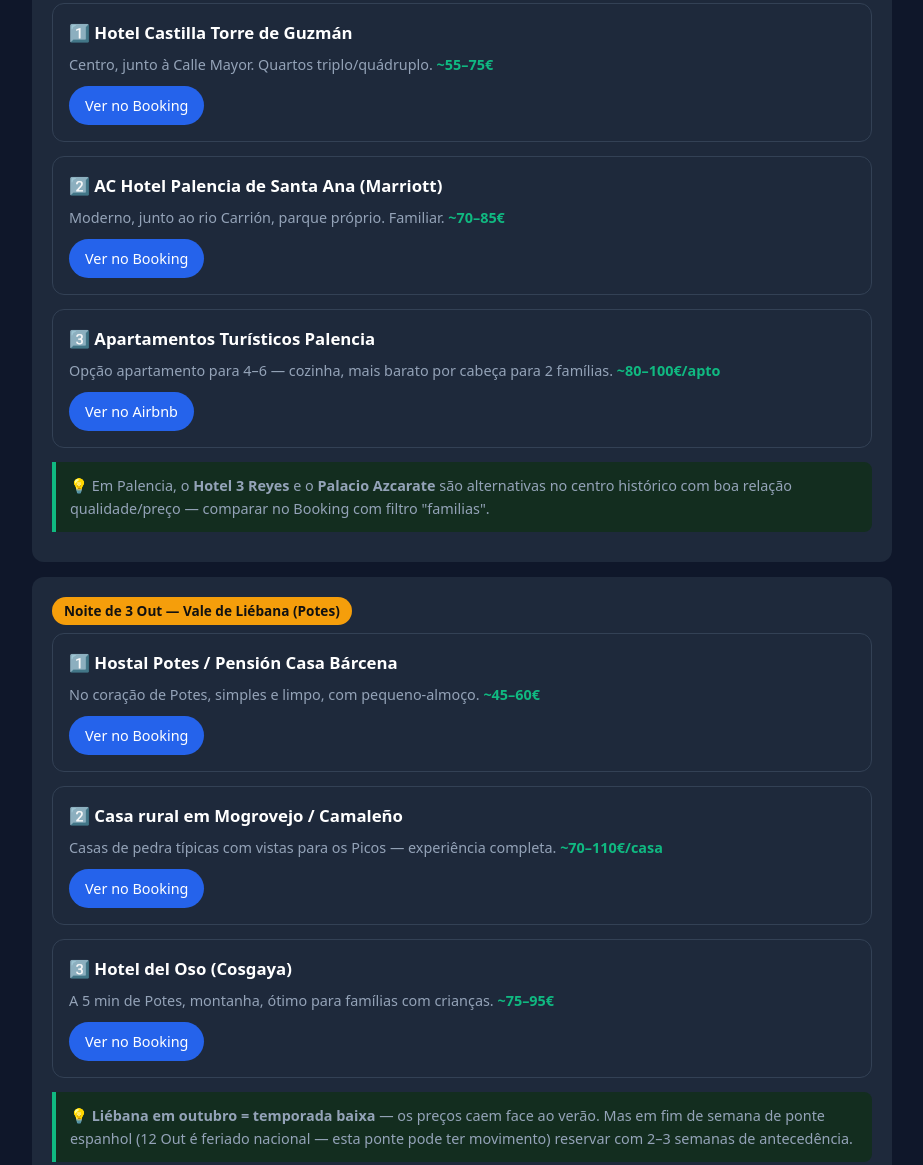
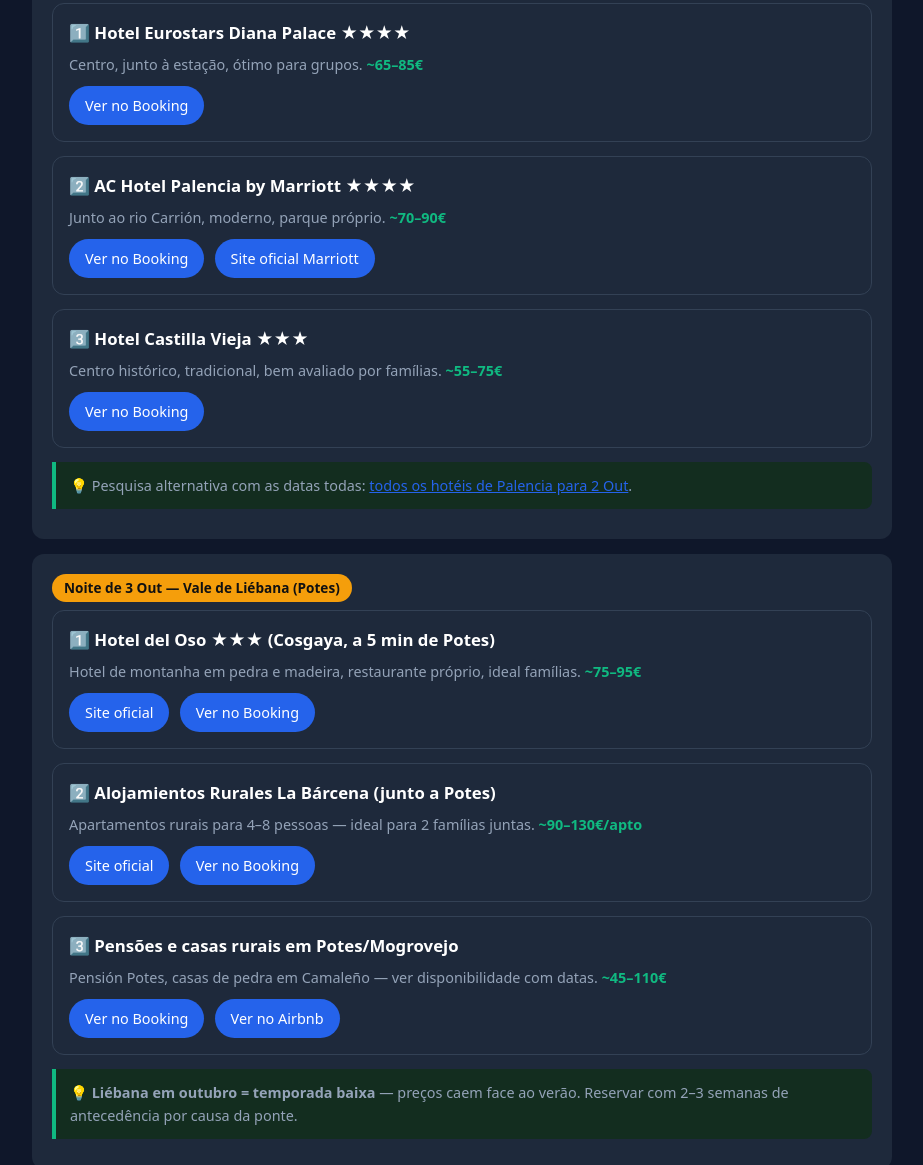
Before and after one commit to amilcarantunes/picos2026, a plain HTML site: page index.html in a window 1280 px wide. Shown: the part 3600-4765 px from the top of the page, without its empty margins (178-1101 px from the left). Drawn offline with nearby package versions, Linux system fonts and the light colour scheme.

Commit message:
fix: links Booking apontam para hotéis específicos verificados; removido Palacio Azcarate (era Ezcaray, não Palencia)

```diff
--- a/index.html
+++ b/index.html
@@ -147,61 +147,65 @@
   <div class="card">
     <span class="dia">Noite de 2 Out — Palencia</span>
     <div class="estadia">
-      <h4>1️⃣ Hotel Castilla Torre de Guzmán</h4>
-      <p>Centro, junto à Calle Mayor. Quartos triplo/quádruplo. <span class="preco">~55–75€</span></p>
-      <a class="btn" href="https://www.booking.com/searchresults.pt-pt.html?ss=Palencia&checkin=2026-10-02&checkout=2026-10-03&group_adults=3&no_rooms=1" target="_blank">Ver no Booking</a>
+      <h4>1️⃣ Hotel Eurostars Diana Palace ★★★★</h4>
+      <p>Centro, junto à estação, ótimo para grupos. <span class="preco">~65–85€</span></p>
+      <a class="btn" href="https://www.booking.com/searchresults.pt-pt.html?ss=Eurostars+Diana+Palace+Palencia&checkin=2026-10-02&checkout=2026-10-03&group_adults=2&no_rooms=1" target="_blank">Ver no Booking</a>
     </div>
     <div class="estadia">
-      <h4>2️⃣ AC Hotel Palencia de Santa Ana (Marriott)</h4>
-      <p>Moderno, junto ao rio Carrión, parque próprio. Familiar. <span class="preco">~70–85€</span></p>
-      <a class="btn" href="https://www.booking.com/searchresults.pt-pt.html?ss=Palencia&checkin=2026-10-02&checkout=2026-10-03" target="_blank">Ver no Booking</a>
+      <h4>2️⃣ AC Hotel Palencia by Marriott ★★★★</h4>
+      <p>Junto ao rio Carrión, moderno, parque próprio. <span class="preco">~70–90€</span></p>
+      <a class="btn" href="https://www.booking.com/searchresults.pt-pt.html?ss=AC+Hotel+Palencia&checkin=2026-10-02&checkout=2026-10-03" target="_blank">Ver no Booking</a>
+      <a class="btn" href="https://www.marriott.com/en-us/hotels/vllpa-ac-hotel-palencia/overview/" target="_blank">Site oficial Marriott</a>
     </div>
     <div class="estadia">
-      <h4>3️⃣ Apartamentos Turísticos Palencia</h4>
-      <p>Opção apartamento para 4–6 — cozinha, mais barato por cabeça para 2 famílias. <span class="preco">~80–100€/apto</span></p>
-      <a class="btn" href="https://www.airbnb.pt/s/Palencia/homes?checkin=2026-10-02&checkout=2026-10-03" target="_blank">Ver no Airbnb</a>
+      <h4>3️⃣ Hotel Castilla Vieja ★★★</h4>
+      <p>Centro histórico, tradicional, bem avaliado por famílias. <span class="preco">~55–75€</span></p>
+      <a class="btn" href="https://www.booking.com/searchresults.pt-pt.html?ss=Hotel+Castilla+Vieja+Palencia&checkin=2026-10-02&checkout=2026-10-03" target="_blank">Ver no Booking</a>
     </div>
-    <div class="dica">💡 Em Palencia, o <b>Hotel 3 Reyes</b> e o <b>Palacio Azcarate</b> são alternativas no centro histórico com boa relação qualidade/preço — comparar no Booking com filtro "familias".</div>
+    <div class="dica">💡 Pesquisa alternativa com as datas todas: <a href="https://www.booking.com/searchresults.pt-pt.html?ss=Palencia&checkin=2026-10-02&checkout=2026-10-03&group_adults=2&no_rooms=2" target="_blank">todos os hotéis de Palencia para 2 Out</a>.</div>
   </div>
 
   <div class="card">
     <span class="dia">Noite de 3 Out — Vale de Liébana (Potes)</span>
     <div class="estadia">
-      <h4>1️⃣ Hostal Potes / Pensión Casa Bárcena</h4>
-      <p>No coração de Potes, simples e limpo, com pequeno-almoço. <span class="preco">~45–60€</span></p>
-      <a class="btn" href="https://www.booking.com/searchresults.pt-pt.html?ss=Potes&checkin=2026-10-03&checkout=2026-10-04" target="_blank">Ver no Booking</a>
+      <h4>1️⃣ Hotel del Oso ★★★ (Cosgaya, a 5 min de Potes)</h4>
+      <p>Hotel de montanha em pedra e madeira, restaurante próprio, ideal famílias. <span class="preco">~75–95€</span></p>
+      <a class="btn" href="https://hoteldeloso.es/en/hotel-del-oso/" target="_blank">Site oficial</a>
+      <a class="btn" href="https://www.booking.com/searchresults.pt-pt.html?ss=Hotel+del+Oso+Cosgaya&checkin=2026-10-03&checkout=2026-10-04" target="_blank">Ver no Booking</a>
     </div>
     <div class="estadia">
-      <h4>2️⃣ Casa rural em Mogrovejo / Camaleño</h4>
-      <p>Casas de pedra típicas com vistas para os Picos — experiência completa. <span class="preco">~70–110€/casa</span></p>
-      <a class="btn" href="https://www.booking.com/searchresults.pt-pt.html?ss=Mogrovejo&checkin=2026-10-03&checkout=2026-10-04" target="_blank">Ver no Booking</a>
+      <h4>2️⃣ Alojamientos Rurales La Bárcena (junto a Potes)</h4>
+      <p>Apartamentos rurais para 4–8 pessoas — ideal para 2 famílias juntas. <span class="preco">~90–130€/apto</span></p>
+      <a class="btn" href="https://labarcena.com/Apartamentos/" target="_blank">Site oficial</a>
+      <a class="btn" href="https://www.booking.com/searchresults.pt-pt.html?ss=La+B%C3%A1rcena+Potes&checkin=2026-10-03&checkout=2026-10-04" target="_blank">Ver no Booking</a>
     </div>
     <div class="estadia">
-      <h4>3️⃣ Hotel del Oso (Cosgaya)</h4>
-      <p>A 5 min de Potes, montanha, ótimo para famílias com crianças. <span class="preco">~75–95€</span></p>
-      <a class="btn" href="https://www.booking.com/searchresults.pt-pt.html?ss=Valle+de+Camale%C3%B1o&checkin=2026-10-03&checkout=2026-10-04" target="_blank">Ver no Booking</a>
+      <h4>3️⃣ Pensões e casas rurais em Potes/Mogrovejo</h4>
+      <p>Pensión Potes, casas de pedra em Camaleño — ver disponibilidade com datas. <span class="preco">~45–110€</span></p>
+      <a class="btn" href="https://www.booking.com/searchresults.pt-pt.html?ss=Potes&checkin=2026-10-03&checkout=2026-10-04&group_adults=2&no_rooms=1" target="_blank">Ver no Booking</a>
+      <a class="btn" href="https://www.airbnb.pt/s/Potes--Cantabria/homes?checkin=2026-10-03&checkout=2026-10-04" target="_blank">Ver no Airbnb</a>
     </div>
-    <div class="dica">💡 <b>Liébana em outubro = temporada baixa</b> — os preços caem face ao verão. Mas em fim de semana de ponte espanhol (12 Out é feriado nacional — esta ponte pode ter movimento) reservar com 2–3 semanas de antecedência.</div>
+    <div class="dica">💡 <b>Liébana em outubro = temporada baixa</b> — preços caem face ao verão. Reservar com 2–3 semanas de antecedência por causa da ponte.</div>
   </div>
 
   <div class="card">
     <span class="dia">Noite de 4 Out — Zona Cabárceno / Santander</span>
     <div class="estadia">
-      <h4>1️⃣ Pensión/hostais em Penagos ou Villacarriedo</h4>
-      <p>A 5–15 min da porta do parque de manhã. Mais barato que Santander. <span class="preco">~50–70€</span></p>
-      <a class="btn" href="https://www.booking.com/searchresults.pt-pt.html?ss=Penagos&checkin=2026-10-04&checkout=2026-10-05" target="_blank">Ver no Booking</a>
+      <h4>1️⃣ Posada Cabárceno (Penagos, junto ao parque)</h4>
+      <p>Casa típica com jardim e estacionamento, a 5 min da entrada do parque. <span class="preco">~55–75€</span></p>
+      <a class="btn" href="https://www.booking.com/searchresults.pt-pt.html?ss=Posada+Cab%C3%A1rceno+Penagos&checkin=2026-10-04&checkout=2026-10-05" target="_blank">Ver no Booking</a>
     </div>
     <div class="estadia">
       <h4>2️⃣ Hotel em Santander (El Sardinero)</h4>
-      <p>Permite passear à noite no Sardinero e sair direto para a A-8 no regresso. <span class="preco">~70–95€</span></p>
-      <a class="btn" href="https://www.booking.com/searchresults.pt-pt.html?ss=Santander&checkin=2026-10-04&checkout=2026-10-05" target="_blank">Ver no Booking</a>
+      <p>Passeio noturno no Sardinero e saída direta para a A-8 no regresso. <span class="preco">~70–95€</span></p>
+      <a class="btn" href="https://www.booking.com/searchresults.pt-pt.html?ss=Santander&checkin=2026-10-04&checkout=2026-10-05&group_adults=2&no_rooms=1" target="_blank">Ver no Booking</a>
     </div>
     <div class="estadia">
-      <h4>3️⃣ Apartamento familiar Santander</h4>
-      <p>2 apartamentos ou 1 de 8–10, cozinha para jantar leve e poupar. <span class="preco">~120–160€/apto</span></p>
+      <h4>3️⃣ Apartamento familiar em Santander</h4>
+      <p>1 apto grande (8–10) ou 2 médios, cozinha para jantar leve e poupar. <span class="preco">~120–160€/apto</span></p>
       <a class="btn" href="https://www.airbnb.pt/s/Santander/homes?checkin=2026-10-04&checkout=2026-10-05" target="_blank">Ver no Airbnb</a>
     </div>
-    <div class="dica">💡 <b>Estratégia de grupo:</b> para 3 casais, 2 quartos familiares (4 pax) + 1 casal é a combinação mais comum. Filtrar no Booking por "capacidade: 4 pessoas" e comparar com 2 quartos duplos — às vezes sai mais barato 1 apto grande.</div>
+    <div class="dica">💡 <b>Estratégia de grupo:</b> 2 quartos familiares (4 pax) + 1 duplo é a combinação típica. Comparar "1 apto grande" vs "3 quartos" — às vezes o apto sai 30–40% mais barato.</div>
   </div>
 </div>
 <div class="section" id="mapa">
```
